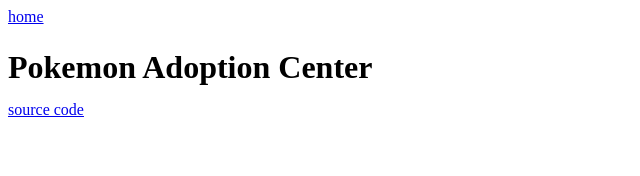
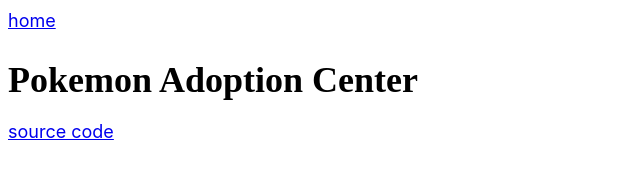
Before and after one commit to xLillium/extraterrestrial-equator, an Astro site: page / in a window 1280 px wide. Shown: the whole page, without its empty margins (0-640 px from the left). Built offline with nearby package versions, Linux system fonts and the light colour scheme; Astro itself is replaced by a stand-in of ours; a web font is replaced by a local one.

Commit message:
changed global typography

```diff
--- a/src/layouts/default.astro
+++ b/src/layouts/default.astro
@@ -38,6 +38,14 @@
 </html>
 
 <style is:global>
+	html {
+		font-family: -apple-system, BlinkMacSystemFont, "Segoe UI", Roboto,
+			Helvetica, Arial, sans-serif, "Apple Color Emoji", "Segoe UI Emoji",
+			"Segoe UI Symbol";
+		font-size: 18px;
+		line-height: 1.45;
+	}
+
 	:is(h1, h2, h3, h4, h5, h6) {
 		font-family: "Pokemon Solid", cursive;
 		font-weight: 700;
```
